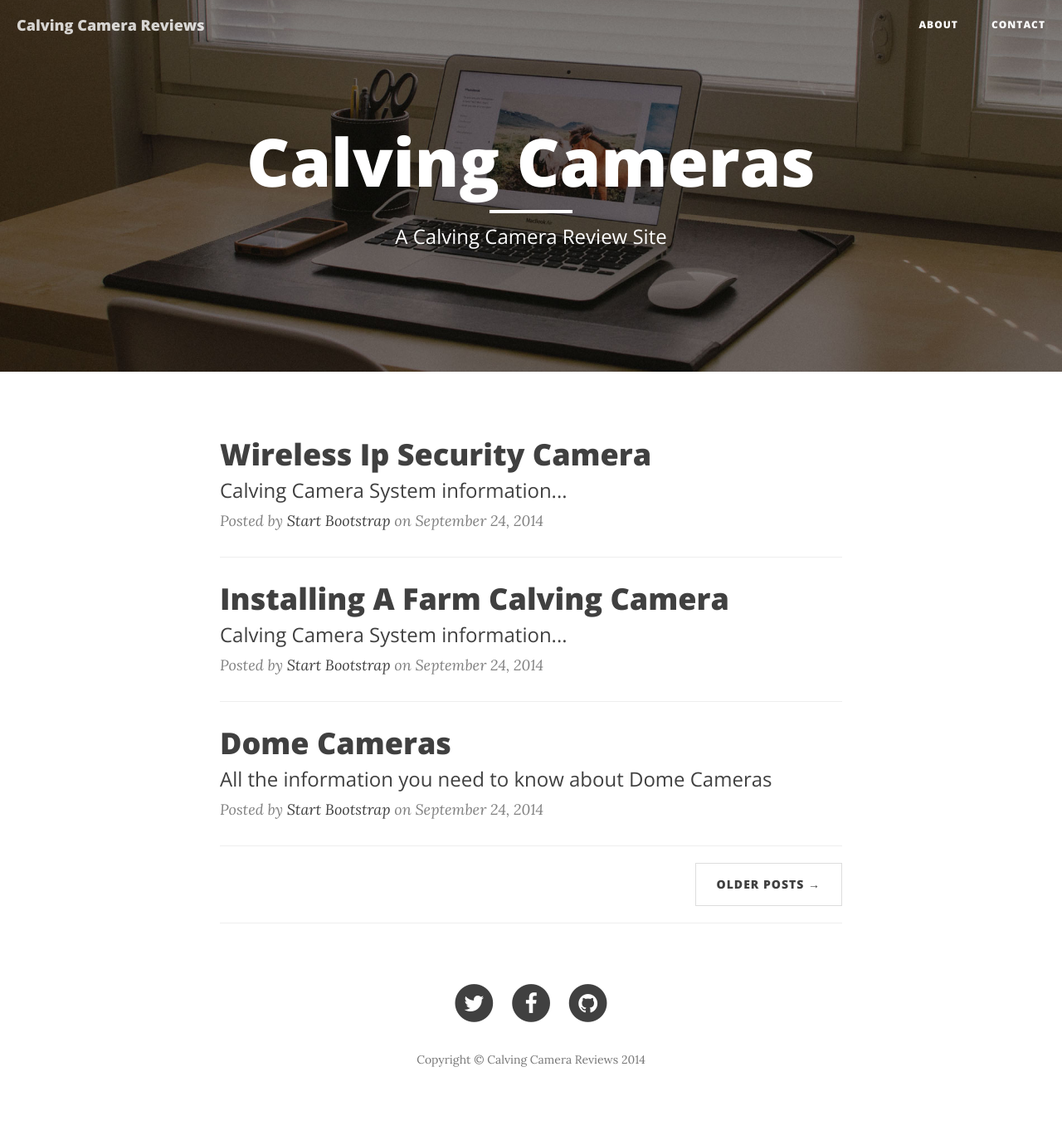
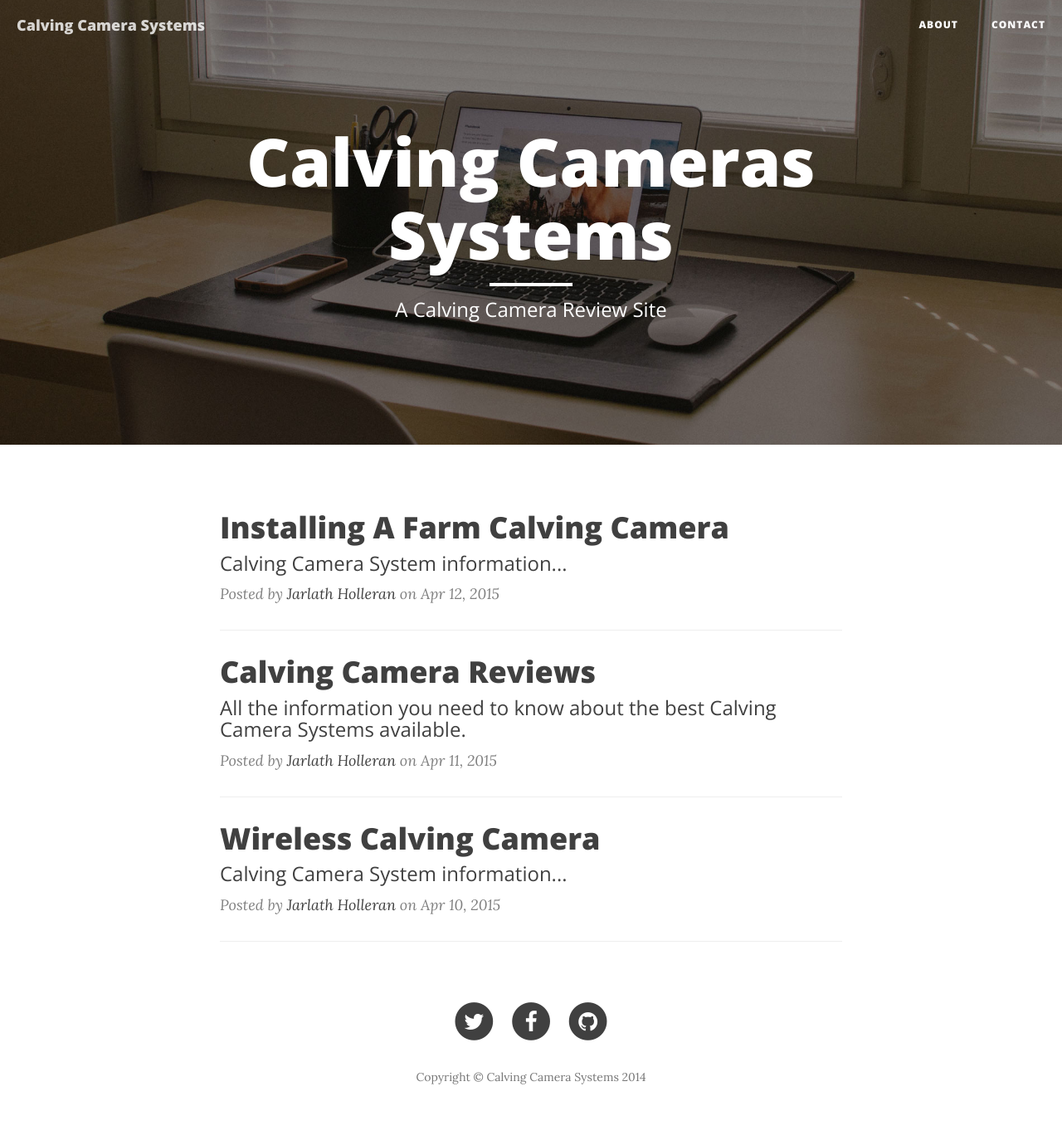
Before and after one commit to jholleran/calvingcamerareviews, a Jekyll site: the page built from index.html, in a window 1280 px wide. Shown: the whole page at 83% size. Built offline with Jekyll 4.4.1, drawn with Linux system fonts in a browser that asks for light colours; nearby versions of some CDN libraries; before the commit the page ends 1353 px from its top, so only the background shows below that.

Commit message:
renamed to calving camera systems, some other code changes

```diff
--- a/_config.yml
+++ b/_config.yml
@@ -1,12 +1,12 @@
 # Site settings
-title: Calving Camera Reviews
+title: Calving Camera Systems
 email: jarlath.holleran@gmail.com
 description: > # This site reviews the Calving Cameras Systems available.
   It gives advice about what to think about when desciding the type of system that
   you want to install. It also describes how to set up and configure a
   Calving Camera System for DIY people who want to intall the cameras
   by them selves.
-baseurl: "/calvingcamerareviews" # the subpath of your site, e.g. /blog/
+baseurl: "/calvingcamerasystems" # the subpath of your site, e.g. /blog/
 url: "http://jholleran.github.io" # the base hostname & protocol for your site
 author: Jarlath Holleran
 twitter_username: JarlathHolleran
--- a/_posts/2015-04-11-wireless-ip-security-camera.markdown
+++ b/_posts/2015-04-10-wireless-calving-camera.markdown
@@ -1,8 +1,8 @@
 ---
 layout: post
-heading:  "IP Camera"
-subHeading:  "Setting Up a Wireless IP Security Camera"
-date:   2015-04-11 17:07:16
+heading:  "Wireless Calving Camera"
+subHeading:  "Setting Up a Wireless IP Calving Camera"
+date:   2015-04-10 17:07:16
 bg-img: home-bg.jpg
 img: calving-camera.jpg
 description: |
--- /dev/null
+++ b/_posts/2015-04-11-calving-camera-reviews.markdown
@@ -0,0 +1,13 @@
+---
+layout: post
+heading:  "Calving Camera Reviews"
+subHeading:  "Best available Calving Camera Systems"
+date:   2015-04-11 17:07:16
+bg-img: post-bg.jpg
+img: dome-camera.jpg
+description: |
+  All the information you need to know about the best Calving Camera Systems available.
+
+categories: cameras
+---
+All the information you need to know about the best Calving Camera Systems available
--- a/_posts/2015-04-11-installing-a-farm-calving-camera.markdown
+++ b/_posts/2015-04-12-installing-a-farm-calving-camera.markdown
@@ -2,7 +2,7 @@
 layout: post
 heading:  "Calving Camera"
 subHeading:  "Installing A Farm Calving Camera"
-date:   2015-04-11 17:07:16
+date:   2015-04-12 17:07:16
 bg-img: about-bg.jpg
 img: calving-camera.jpg
 description: |
--- a/index.html
+++ b/index.html
@@ -1,6 +1,6 @@
 ---
 layout: page
-title: Calving Cameras
+title: Calving Cameras Systems
 subTitle: A Calving Camera Review Site
 bg-img: home-bg.jpg
 ---
@@ -15,12 +15,13 @@ bg-img: home-bg.jpg
                 {{ post.description }}
             </h3>
         </a>
-        <p class="post-meta">Posted by <a href="#">Start Bootstrap</a> on September 24, 2014</p>
+        <p class="post-meta">Posted by <a href="#">{% if post.author %}{{ post.author }}{% else %}{{site.author}}{% endif %}</a> on {{ post.date | date: "%b %-d, %Y" }}</p>
     </div>
     <hr>
 {% endfor %}
 
-<!-- Pager -->
+<!-- Pager
+
 <ul class="pager">
     <li class="next">
         <a href="#">Older Posts &rarr;</a>
@@ -28,6 +29,7 @@ bg-img: home-bg.jpg
 </ul>
 
 <hr>
+-->
 
 <!--
 
```
Also changed, not shown: _posts/2015-04-11-dome-cameras.markdown (deleted, +0 -13 lines).
